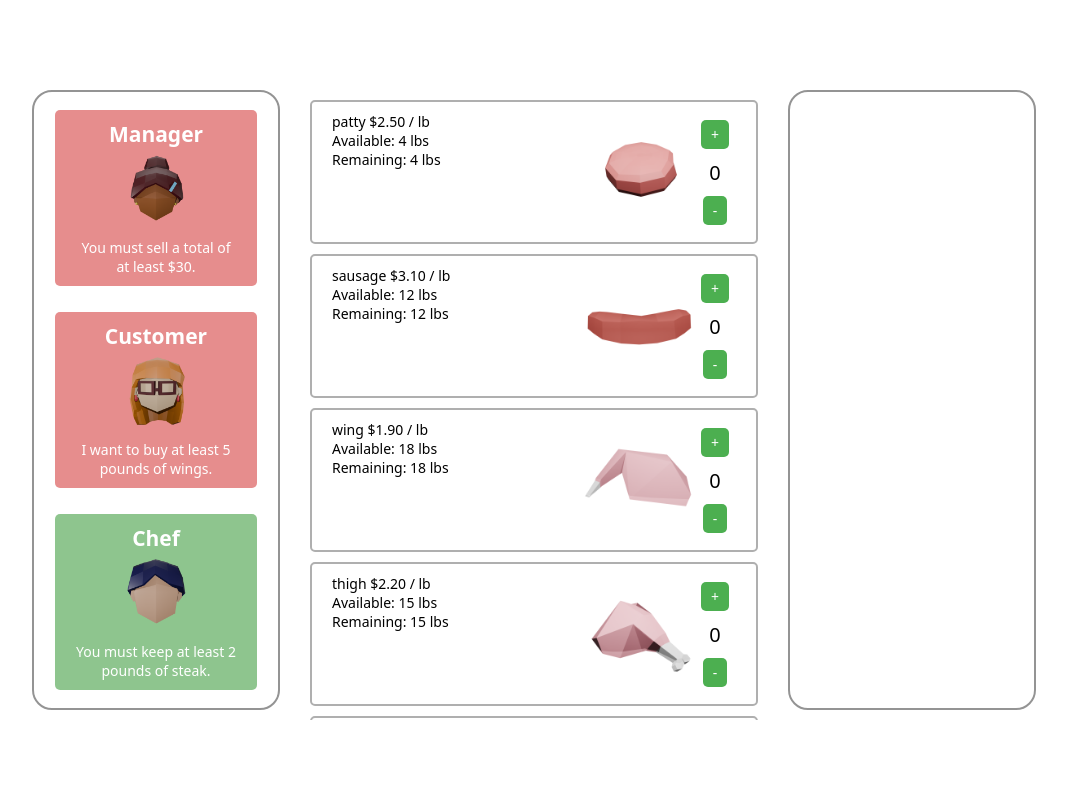
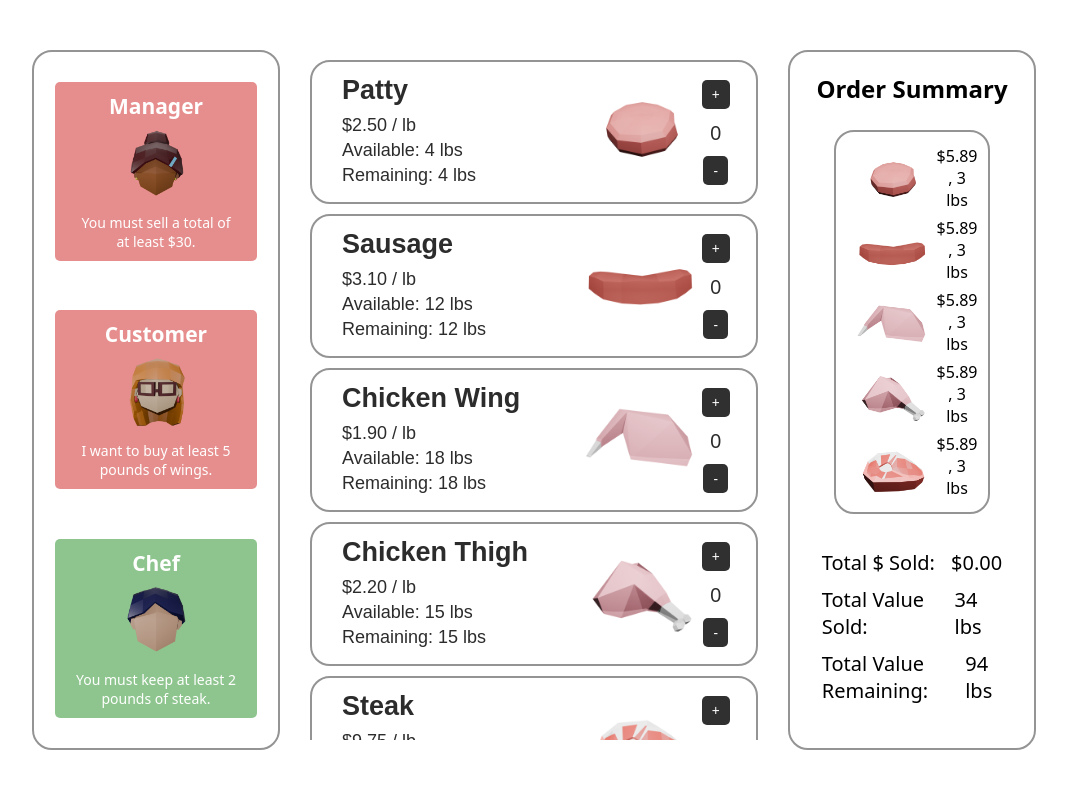
Before and after one commit to jessliu11/meat-my-requests, a website built with Vite: page main.html in a window 1280 px wide. Shown: the whole page, without its empty margins (106-1173 px from the left). Built offline with nearby package versions, Linux system fonts and the light colour scheme.

Commit message:
meat column to summary column revamping

```diff
--- a/main.html
+++ b/main.html
@@ -30,7 +30,7 @@
             <div class="text-panels-container">
                 <div id="patty" class="inventory-panel">
                     <div class="meat-panel-title">
-                        patty
+                        <h2>Patty</h2>
                         <span id="patty-price" class="meat-panel-price-per-lb">$2.50/lb</span>
                         <div class="meat-panel-available">
                             Available: <span id="patty-available">20 lb</span>
@@ -48,7 +48,7 @@
                 </div>
                 <div id="sausage" class="inventory-panel">
                     <div class="meat-panel-title">
-                        sausage
+                        <h2>Sausage</h2>
                         <span id="sausage-price" class="meat-panel-price-per-lb">$2.50/lb</span>
                         <div class="meat-panel-available">
                             Available: <span id="sausage-available">20 lb</span>
@@ -66,7 +66,7 @@
                 </div>
                 <div id="wing" class="inventory-panel">
                     <div class="meat-panel-title">
-                        wing
+                        <h2>Chicken Wing</h2>
                         <span id="wing-price" class="meat-panel-price-per-lb">$2.50/lb</span>
                         <div class="meat-panel-available">
                             Available: <span id="wing-available">20 lb</span>
@@ -84,7 +84,7 @@
                 </div>
                 <div id="thigh" class="inventory-panel">
                     <div class="meat-panel-title">
-                        thigh
+                        <h2>Chicken Thigh</h2>
                         <span id="thigh-price" class="meat-panel-price-per-lb">$2.50/lb</span>
                         <div class="meat-panel-available">
                             Available: <span id="thigh-available">20 lb</span>
@@ -102,7 +102,7 @@
                 </div>
                 <div id="steak" class="inventory-panel">
                     <div class="meat-panel-title">
-                        steak
+                        <h2>Steak</h2>
                         <span id="steak-price" class="meat-panel-price-per-lb">$2.50/lb</span>
                         <div class="meat-panel-available">
                             Available: <span id="steak-available">20 lb</span>
@@ -124,7 +124,35 @@
 
         <div class="meat-column">
             <div class="text-panels-container">
-
+                   <h2>Order Summary</h2>
+                   <div class="meat-summary-list">
+                          <div class="meat-summary-item" id="summary-patty">
+                            <img src="/img/patty.png" alt="Patty"> <span class="summary-patty-ordered"> $5.89 , 3 lbs</span>
+                          </div>
+                          <div class="meat-summary-item" id="summary-sausage">
+                            <img src="/img/sausage.png" alt="Sausage" > <span class="summary-sausage-ordered"> $5.89 , 3 lbs</span>
+                          </div>
+                          <div class="meat-summary-item" id="summary-wing">
+                            <img src="/img/wing.png" alt="Chicken Wing"> <span class="summary-wing-ordered"> $5.89 , 3 lbs</span>
+                          </div>
+                          <div class="meat-summary-item" id="summary-thigh">
+                            <img src="/img/thigh.png" alt="Chicken Thigh"> <span class="summary-thigh-ordered"> $5.89 , 3 lbs</span>
+                          </div>
+                          <div class="meat-summary-item" id="summary-steak">
+                            <img src="/img/steak.png" alt="Steak"> <span class="summary-steak-ordered">$5.89 , 3 lbs</span>
+                          </div>
+                   </div>
+                    <div class="total-summaries">
+                        <div class="total-amount-sold">
+                            <div class="summary-text"> Total $ Sold: </div> <div class="summary-value" id="total-amount">$0.00</div>
+                        </div>
+                        <div class="total-value-sold">
+                            <div class="summary-text"> Total Value Sold: </div> <div class="summary-value" id="total-value">34 lbs</div>
+                        </div>
+                        <div class="total-value-remaining">
+                            <div class="summary-text"> Total Value Remaining: </div><div class="summary-value" id="total-remaining">94 lbs </div>
+                        </div>
+                    </div>
             </div>
         </div>
     </div>
--- a/src/style.scss
+++ b/src/style.scss
@@ -12,6 +12,9 @@
   text-rendering: optimizeLegibility;
   -webkit-font-smoothing: antialiased;
   -moz-osx-font-smoothing: grayscale;
+}
+h2{
+  margin-bottom: 3px;
 }
 
 // experience
@@ -45,7 +48,7 @@
 }
 
 #app{
-  height: 80vh;
+  height: 90vh;
   width: 80vw;
   overflow: hidden;
   display: flex;
@@ -71,7 +74,6 @@
   margin: 10px;
   padding: 10px;
   flex: 2;
-  height: 100%;
 }
 
 
@@ -80,13 +82,14 @@
   flex-direction: row;
   align-items: stretch;
   padding: 10px 20px;
-  border-radius: 5px;
+  border-radius: 20px;
   font-size: 14px;
   width: 100%;
   flex: 1;
   text-align: left;
+  color: rgb(44, 44, 44);
 
-  border-color: rgb(175, 175, 175);
+  border-color: rgb(148, 148, 148);
   border-style: solid;
   border-width: 2px;
 
@@ -99,9 +102,13 @@
 }
 .meat-panel-title{
   flex: 3;
+  font: 18px Arial, sans-serif;
+  line-height: 1.4;
+  padding-left: 10px;
 }
 .meat-img{
   flex: 1;
+
 }
 
 // text panels
@@ -177,12 +184,21 @@
   height: auto;
   text-align: center;
 
+
   img {
     width: 70px;
     height: 70px;
     display: block;
     margin: 0 auto 10px;
+
+    border-color: red;
+    border-style: solid;
+    border-width: 2px;
   }
+}
+.meat-column h2{
+  margin-top: 10px;
+  margin-bottom: 5px;
 }
 .order-meat {
   display: flex;
@@ -196,7 +212,7 @@
   flex: 0.5;
 
   .minus-sign, .plus-sign {
-    background-color: #4CAF50;
+    background-color: #303030;
     color: white;
     border: none;
     padding: 5px 10px;
@@ -212,3 +228,70 @@
     text-align: center;
   }
 }
+
+.meat-summary-list {
+  display: flex;
+  flex-direction: column;
+  align-items: center;
+  font-size: 18px;
+  width: 70%;
+  //gap: 10px;
+  margin-top: 10px;
+  padding: 10px;
+
+  border-color: rgb(148, 148, 148);
+  border-style: solid;
+  border-width: 2px;
+  border-radius: 20px;
+}
+
+.meat-summary-item{
+  display: flex;
+  flex-direction: row;
+  align-items: center;
+  font-size: 16px;
+  padding: 1px;  width: 100%;
+
+  // border-color: red;
+  // border-style: solid;
+  // border-width: 2px;
+
+  img {
+    width: 70px;
+    height: 70px;
+    display: block;
+    margin-right: 10px;
+    margin-left: 10px;
+
+    // border-color: red;
+    // border-style: solid;
+    // border-width: 2px;
+
+  }
+}
+
+.summary-patty-ordered,
+.summary-sausage-ordered,
+.summary-wing-ordered,
+.summary-thigh-ordered,
+.summary-steak-ordered {
+  flex: 1;
+  text-align: center;
+}
+
+.total-summaries {
+  margin-top: 20px;
+  font-size: 20px;
+  display: flex;
+  flex-direction: column;
+  width: 85%;
+}
+
+
+
+.total-amount-sold, .total-value-sold, .total-value-remaining{
+  display: flex;
+  flex-direction: row;
+  justify-content: space-between;
+  padding: 5px;
+}
```
